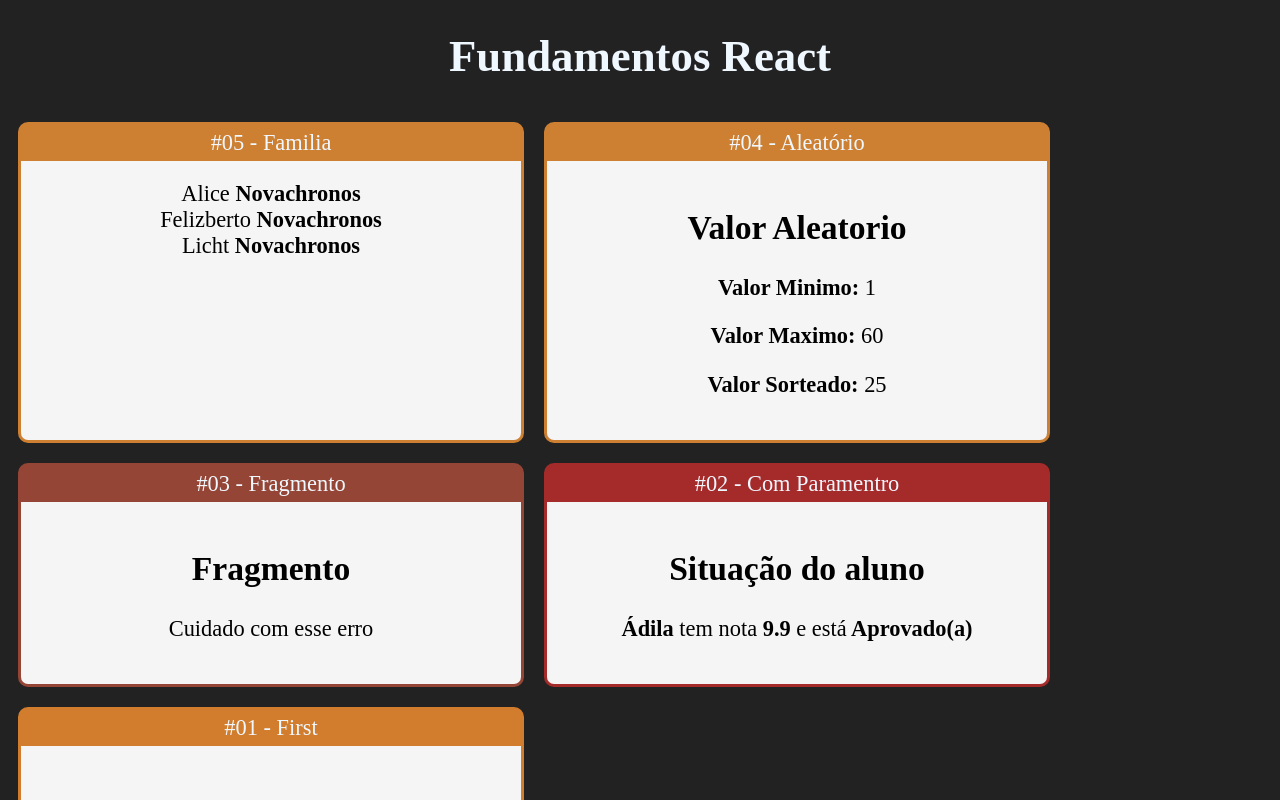
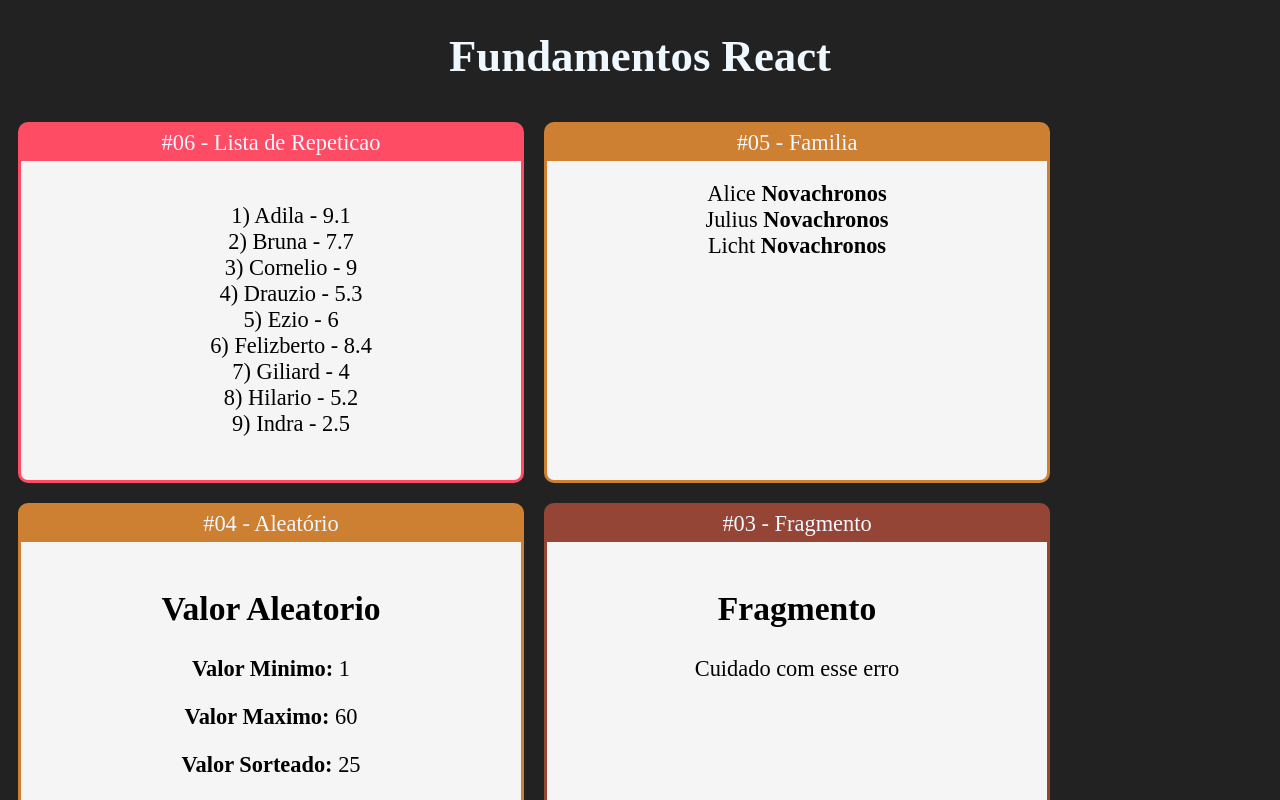
Before and after one commit to fmacedo7/react-redux, a React (Create React App) app: page / in a window 1280 px wide. Shown: the top 800 px of the page. Built offline with nearby package versions, Linux system fonts and the light colour scheme.

Commit message:
Adicionado Lista Alunos | Atualizacao do import React no index.js

```diff
--- a/public/index.html
+++ b/public/index.html
@@ -9,7 +9,6 @@
       name="description"
       content="Web site created using create-react-app"
     />
-    <link rel="apple-touch-icon" href="%PUBLIC_URL%/logo192.png" />
     <link rel="manifest" href="%PUBLIC_URL%/manifest.json" />
     <link rel="preconnect" href="https://fonts.googleapis.com" />
     <link rel="preconnect" href="https://fonts.gstatic.com" crossorigin />
--- a/src/App.jsx
+++ b/src/App.jsx
@@ -1,5 +1,6 @@
 import React from "react";
 import "./App.css";
+import ListaAlunos from "./components/repeticao/ListaAlunos";
 import First from "./components/basics/First"; //o nome "First" n precisa ser exatamente o mesmo nome da funcao de origem
 import ComParametro from "./components/basics/ComParemetro";
 import Familia from "./components/basics/Familia";
@@ -12,10 +13,13 @@ export default (_) => (
   <div className="App">
     <h1>Fundamentos React</h1>
     <div className="Cards">
+      <Card titulo="#06 - Lista de Repeticao" color="#FF4C65">
+        <ListaAlunos />
+      </Card>
       <Card titulo="#05 - Familia" color="#CD7F32">
         <Familia sobrenome="Novachronos">
           <FamiliaMembro nome="Alice" />
-          <FamiliaMembro nome="Felizberto" />
+          <FamiliaMembro nome="Julius" />
           <FamiliaMembro nome="Licht" />
         </Familia>
       </Card>
--- /dev/null
+++ b/src/components/repeticao/ListaAlunos.jsx
@@ -0,0 +1,22 @@
+import React from "react";
+import alunos from "../../data/alunos";
+
+export default (props) => {
+  //lista de objeto do tipo aluno, corresponde a um aluno da lista alunos.
+  const nome_alunos = alunos.map((aluno) => {
+    return (
+        // a propriedade 'key' pode ser omitida, mas ela e importante para detectar eventuais
+        // mudancas na lista de alunos de tal maneira que eu queira retornar a mudanca no meu JSX
+        <li key={aluno.id}>
+        {/* cada aluno tem um id, nome e nota que e um atributo da variavel aluno. */}
+        {aluno.id}) {aluno.nome} - {aluno.nota}
+      </li>
+    );
+  });
+
+  return (
+    <div>
+      <ul style={{ listStyle: 'none' }}>{nome_alunos}</ul>
+    </div>
+  );
+};
--- /dev/null
+++ b/src/data/alunos.js
@@ -0,0 +1,11 @@
+export default [
+    { id: 1, nome: 'Adila', nota: 9.1, },
+    { id: 2, nome: 'Bruna', nota: 7.7, },
+    { id: 3, nome: 'Cornelio', nota: 9.0, },
+    { id: 4, nome: 'Drauzio', nota: 5.3, },
+    { id: 5, nome: 'Ezio', nota: 6.0, },
+    { id: 6, nome: 'Felizberto', nota: 8.4, },
+    { id: 7, nome: 'Giliard', nota: 4.0, },
+    { id: 8, nome: 'Hilario', nota: 5.2, },
+    { id: 9, nome: 'Indra', nota: 2.5, }
+]
--- a/src/index.js
+++ b/src/index.js
@@ -1,10 +1,9 @@
-import ReactDOM from 'react-dom'
-import React from 'react'
+import { createRoot } from "react-dom/client";
+import React from "react";
 
-import './index.css'
-import App from './App'
+import "./index.css";
+import App from "./App";
 
-ReactDOM.render(
-    <App/>,
-    document.getElementById('root') //referencia um elemento pelo id, no caso root que esta no arquivo index.html
-)
+const container = document.getElementById("root");
+const root = createRoot(container);
+root.render(<App />);
```
Also changed, not shown: src/components/basics/Familia.jsx (+3 -5 lines), 1 other file (tests, documents, lock files or other folders).
